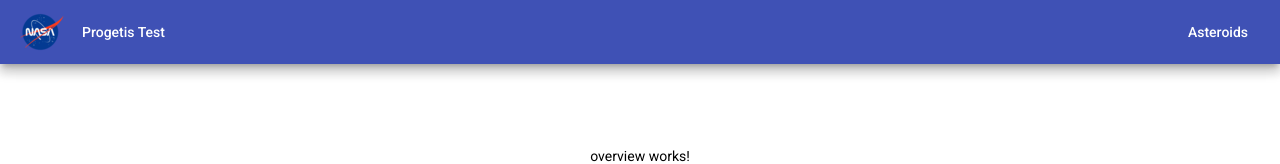
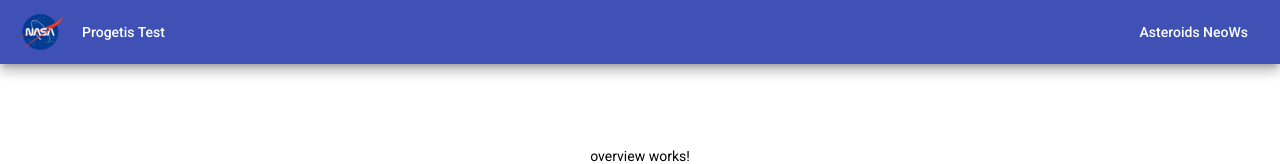
Before and after one commit to JlnGlbrt/progetis-test, an Angular app: page /overview in a window 1280 px wide. Shown: the top 164 px of the page. Built offline with nearby package versions, Linux system fonts and the light colour scheme.

Commit message:
Reparamétrage du routage avec app-routing.module

```diff
--- a/src/app/app-routing.module.ts
+++ b/src/app/app-routing.module.ts
@@ -1,7 +1,16 @@
 import { NgModule } from '@angular/core';
 import { RouterModule, Routes } from '@angular/router';
 
-const routes: Routes = [];
+import { OverviewComponent } from './overview/overview.component';
+import { AsteroidsComponent } from './asteroids/asteroids.component';
+import { PageNotFoundComponent } from './page-not-found/page-not-found.component';
+
+const routes: Routes = [
+    {path: 'overview', component: OverviewComponent},
+    {path: 'asteroids', component: AsteroidsComponent},
+    {path: '', redirectTo: '/overview', pathMatch: 'full'},
+    {path: '**', component: PageNotFoundComponent}
+];
 
 @NgModule({
   imports: [RouterModule.forRoot(routes)],
--- a/src/app/app.component.html
+++ b/src/app/app.component.html
@@ -5,7 +5,7 @@
     <button mat-button routerLink="/overview">Progetis Test</button>
     <span></span>
     <span class="toolbar-spacer"></span>
-    <button mat-button routerLink="/asteroids">Asteroids</button>
+    <button mat-button routerLink="/asteroids">Asteroids NeoWs</button>
 
   </mat-toolbar>
 </div>
```
Also changed, not shown: src/app/app.module.ts (+8 -18 lines).
